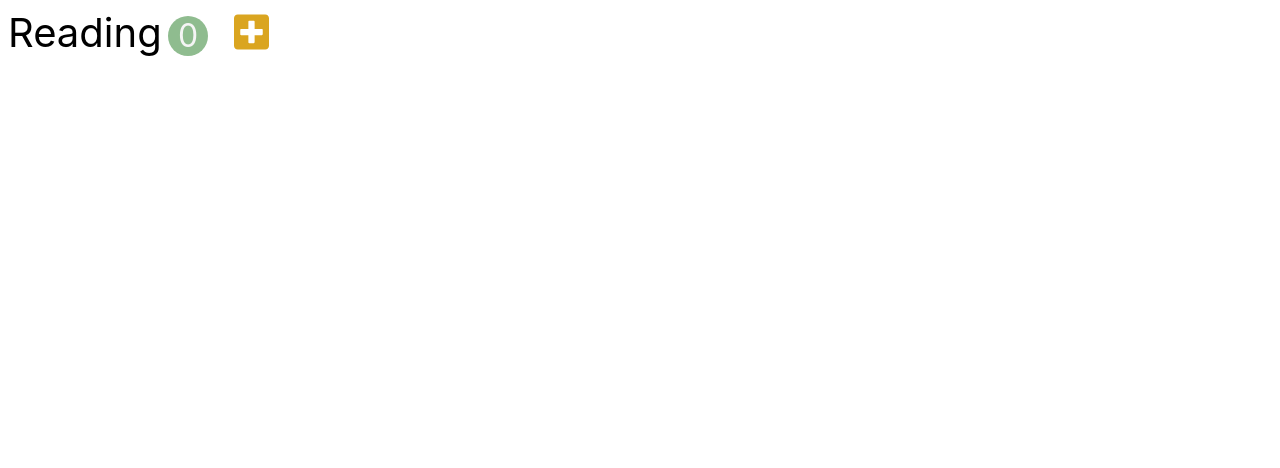
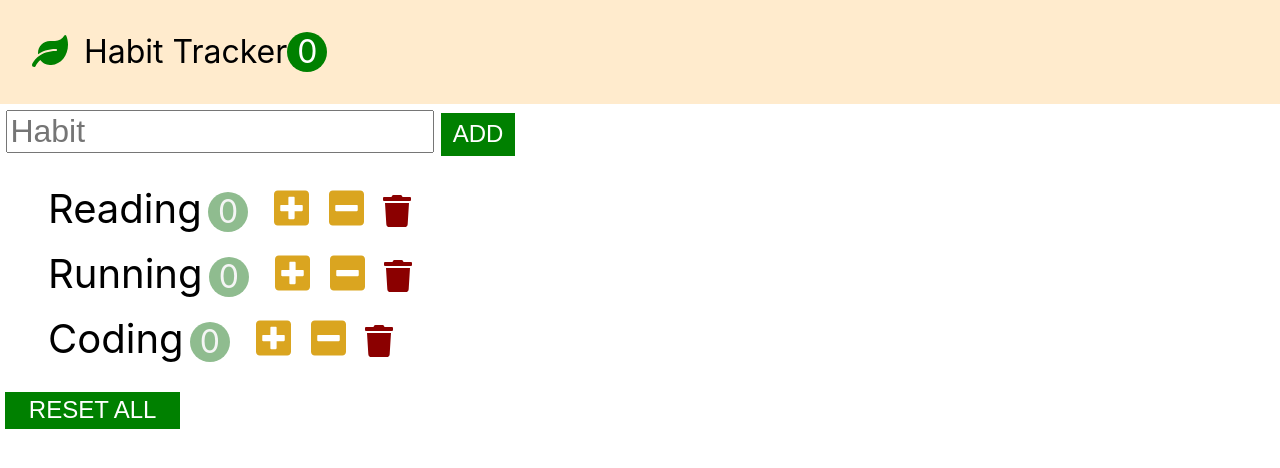
Before and after one commit to geena-keem/habit-tracker, a React (Create React App) app: page / in a window 1280 px wide. Shown: the top 468 px of the page. Built offline with nearby package versions, Linux system fonts and the light colour scheme.

Commit message:
add gh-page

```diff
--- a/package.json
+++ b/package.json
@@ -2,17 +2,21 @@
   "name": "template",
   "version": "0.1.0",
   "private": true,
+  "homepage": "https://geena-keem.github.io/habit-tracker",
   "dependencies": {
     "@fortawesome/fontawesome-free": "^5.15.4",
     "@testing-library/jest-dom": "^5.11.4",
     "@testing-library/react": "^11.1.0",
     "@testing-library/user-event": "^12.1.10",
+    "gh-pages": "^3.2.3",
     "react": "^17.0.2",
     "react-dom": "^17.0.2",
     "react-scripts": "4.0.3",
     "web-vitals": "^1.0.1"
   },
   "scripts": {
+    "predeploy": "npm run build",
+    "deploy": "gh-pages -d build",
     "start": "react-scripts start",
     "build": "react-scripts build",
     "test": "react-scripts test",
--- a/src/app.jsx
+++ b/src/app.jsx
@@ -1,5 +1,5 @@
 import React, { Component } from 'react';
-import './app.css';
+import './App.css';
 import Habits from './components/habits';
 import Navbar from './components/navbar';
 
--- a/src/index.js
+++ b/src/index.js
@@ -3,11 +3,14 @@
 import './index.css';
 import App from './app';
 import '@fortawesome/fontawesome-free/js/all.js';
-import SimpleHabit from './components/simpleHabit';
+// import SimpleHabit from './components/simpleHabit';
+// import Habit from './components/habit';
 
 ReactDOM.render(
   <React.StrictMode>
-    <SimpleHabit />
+    {/* <SimpleHabit /> */}
+    {/* <Habit /> */}
+    <App />
   </React.StrictMode>,
   document.getElementById('root')
 );
```
Also changed, not shown: 1 other file (tests, documents, lock files or other folders).
